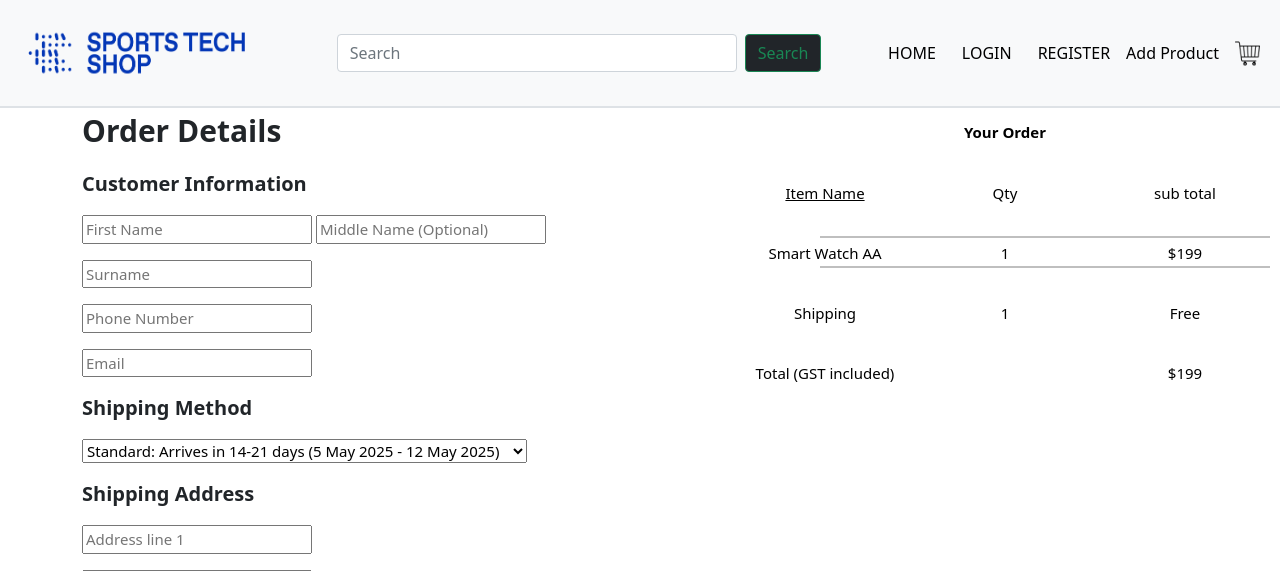
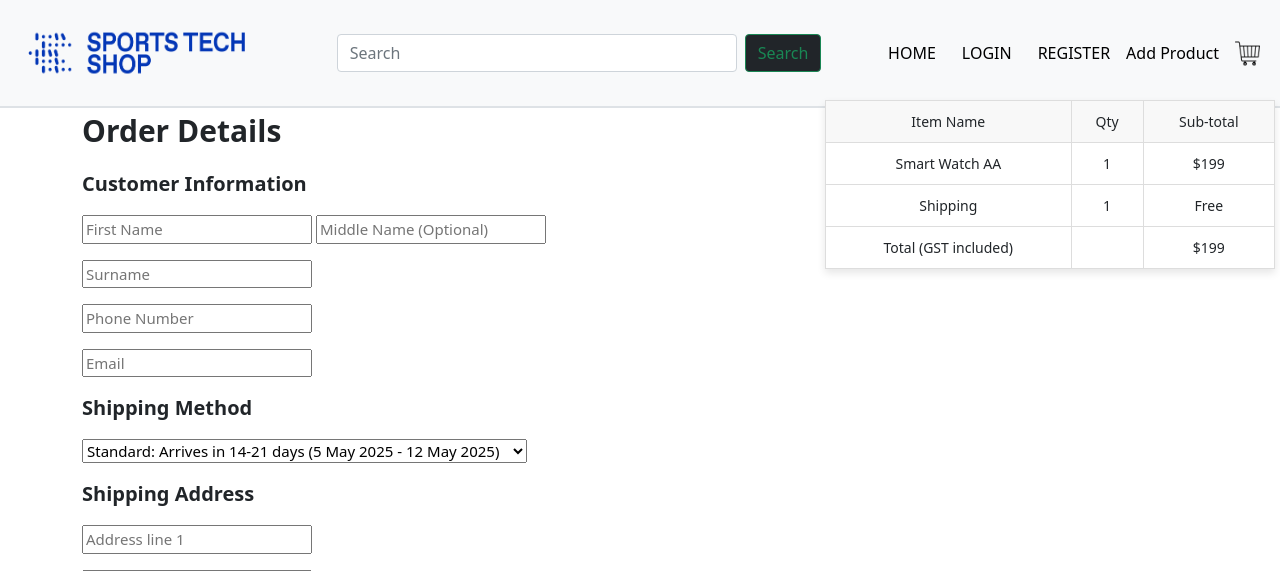
Before and after one commit to lobbzj/QUT-Capstone-Project-T239, a Flask app: page /checkout/ in a window 1280 px wide. Shown: the top 571 px of the page. Run offline with Flask 3, Linux system fonts and the light colour scheme; some libraries are stand-ins or nearby versions.

Commit message:
updates on the ckeckout table

```diff
--- a/app/templates/checkout.html
+++ b/app/templates/checkout.html
@@ -28,7 +28,7 @@
             <label for="shipping">Shipping Method</label> </p>
             <div style="font-size: 15px; font-weight: bold">
               <select id="ship" name="ship">
-                <!-- Options will be dynamically updated -->
+                <!-- Options will be dynamically updated according to current Date-->
               </select></p>
             </div>
           </div>
@@ -107,39 +107,33 @@
 
       </div>
 
-      <table style="position: fixed; top: 100px; right: 5px; border-collapse: collapse; margin: 0; background: none;">
-        <tr>
+      <table style="position: fixed; top: 100px; right: 5px; border-collapse: collapse; margin: 0; background-color: white; width: 450px; box-shadow: 0px 4px 8px rgba(0, 0, 0, 0.1); border: 1px solid #ddd;">
+        <thead>
+            <tr style="background-color: #f8f8f8; text-align: center;">
+                <th style="padding: 10px; border: 1px solid #ddd; font-size: 14px; font-weight: normal;">Item Name</th>
+                <th style="padding: 10px; border: 1px solid #ddd; font-size: 14px; font-weight: normal;">Qty</th>
+                <th style="padding: 10px; border: 1px solid #ddd; font-size: 14px; font-weight: normal;">Sub-total</th>
+            </tr>
+        </thead>
+        <tbody>
+            <tr style="text-align: center;">
+                <td style="padding: 10px; border: 1px solid #ddd; font-size: 14px; font-weight: normal;">Smart Watch AA</td>
+                <td style="padding: 10px; border: 1px solid #ddd; font-size: 14px; font-weight: normal;">1</td>
+                <td style="padding: 10px; border: 1px solid #ddd; font-size: 14px; font-weight: normal;">$199</td>
+            </tr>
+            <tr style="text-align: center;">
+                <td style="padding: 10px; border: 1px solid #ddd; font-size: 14px; font-weight: normal;">Shipping</td>
+                <td style="padding: 10px; border: 1px solid #ddd; font-size: 14px; font-weight: normal;">1</td>
+                <td style="padding: 10px; border: 1px solid #ddd; font-size: 14px; font-weight: normal;">Free</td>
+            </tr>
+            <tr style="text-align: center;">
+                <td style="padding: 10px; border: 1px solid #ddd; font-size: 14px; font-weight: normal;">Total (GST included)</td>
+                <td style="padding: 10px; border: 1px solid #ddd; font-size: 14px; font-weight: normal;"></td>
+                <td style="padding: 10px; border: 1px solid #ddd; font-size: 14px; font-weight: normal;">$199</td>
+            </tr>
+        </tbody>
+    </table>
 
-            <td><input type="text" style="width: 150px; border: none; text-align: center;"></td>
-            <td><input type="text" value="Your Order" style="width: 150px; border: none; font-size: 15px; font-weight: bold; text-align: center;"></td>
-            <td><input type="text" style="width: 150px; border: none; text-align: center;"></td>
-        </tr>
-        <tr>
-            <td><input type="text" value="Item Name" style="width: 150px; border: none; font-size: 15px; text-decoration: underline; text-align: center;"></td>
-            <td><input type="text" value="Qty" style="width: 150px; border: none; font-size: 15px; text-align: center;"></td>
-            <td><input type="text" value="sub total" style="width: 150px; border: none; font-size: 15px; text-align: center;"></td>
-        </tr>
-        <tr>
-            <td><input type="text" value="Smart Watch AA" style="width: 150px; border: none; font-size: 15px; text-align: center;"></td>
-            <td><input type="text" value="1" style="width: 150px; border: none; font-size: 15px; text-align: center;"></td>
-            <td><input type="text" value="$199" style="width: 150px; border: none; font-size: 15px; text-align: center;"></td>
-        </tr>
-        <tr>
-          <td><input type="text" value="Shipping" style="width: 150px; border: none; font-size: 15px; text-align: center;"></td>
-          <td><input type="text" value="1" style="width: 150px; border: none; font-size: 15px; text-align: center;"></td>
-          <td><input type="text" value="Free" style="width: 150px; border: none; font-size: 15px; text-align: center;"></td>
-        </tr>
-
-        <tr>
-          <td><input type="text" value="Total (GST included)" style="width: 150px; border: none; font-size: 15px; text-align: center;"></td>
-          <td><input type="text" value="" style="width: 150px; border: none; font-size: 15px; text-align: center;"></td>
-          <td><input type="text" value="$199" style="width: 150px; border: none; font-size: 15px; text-align: center;"></td>
-        </tr>
-
-
-    </table>
-    <hr style="position: fixed; top: 220px; right: 10px; width: 450px; border: none; border-top: 2px solid black;">
-    <hr style="position: fixed; top: 250px; right: 10px; width: 450px; border: none; border-top: 2px solid black;">
 
     </div>
   </div>
```
